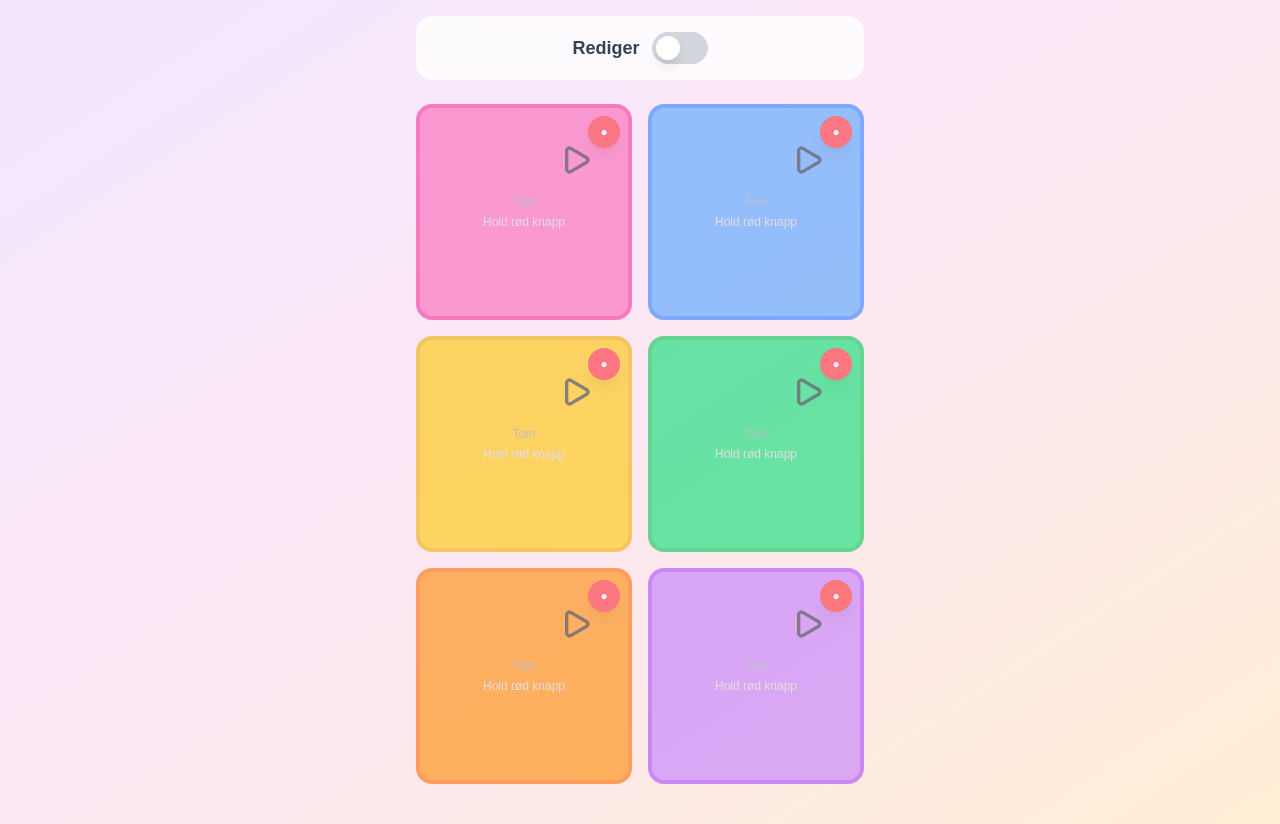
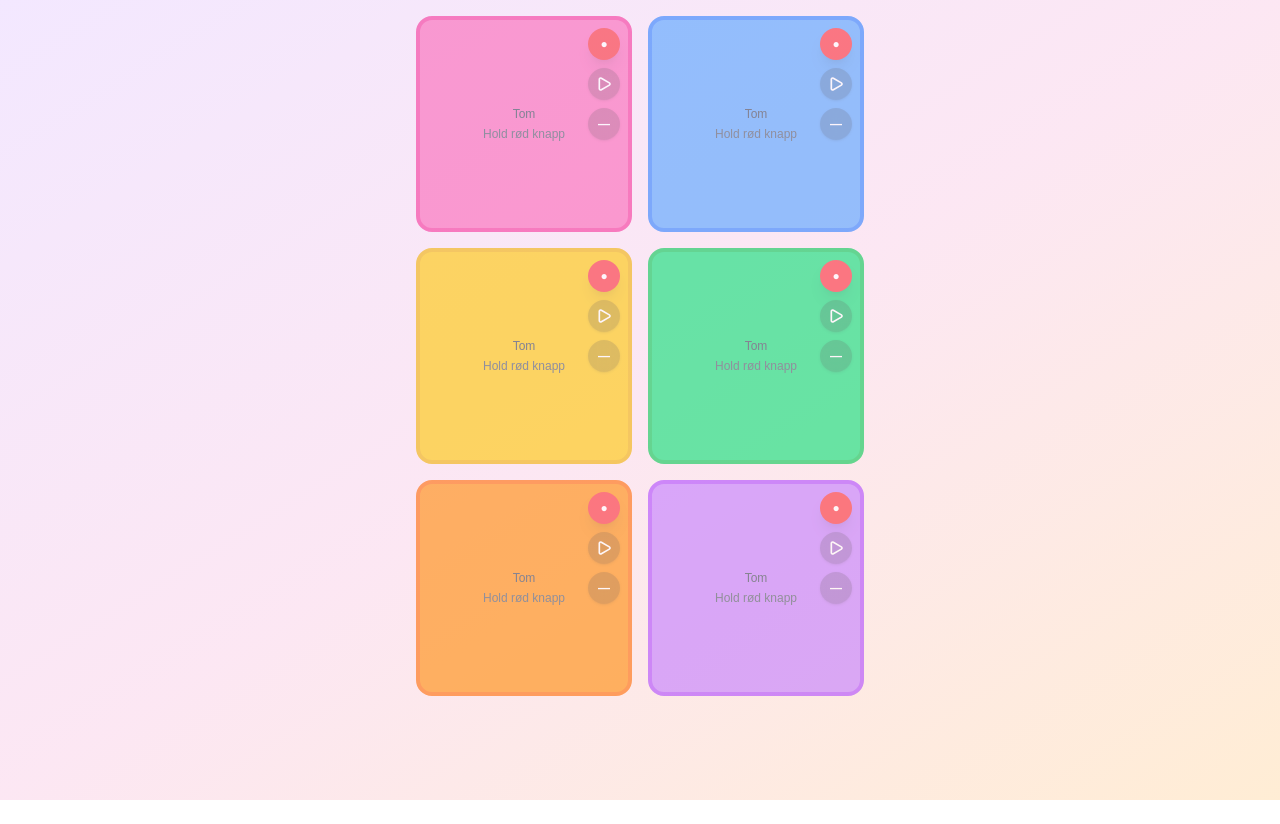
Before and after one commit to ChristianWatkins/lydmaskinen, a Next.js app: page / in a window 1280 px wide. After the commit the page ends 800 px from the top, so only its background shows below. Built offline with nearby package versions, Linux system fonts and the light colour scheme.

Commit message:
simplified editing: inline toggle buttons, removed flip animation and edit mode

```diff
--- a/app/page.tsx
+++ b/app/page.tsx
@@ -1,12 +1,11 @@
 'use client';
 
 import { useState, useEffect } from 'react';
-import { PadData, Mode } from '@/types';
+import { PadData } from '@/types';
 import Pad from '@/components/Pad';
 import { playAudio, saveToStorage, loadFromStorage } from '@/lib/audio';
 
 export default function Home() {
-  const [mode, setMode] = useState<Mode>('play');
   const [pads, setPads] = useState<PadData[]>(() => {
     // Initialize 6 pads
     return Array.from({ length: 6 }, (_, i) => ({
@@ -101,37 +100,12 @@ export default function Home() {
   return (
     <div className="min-h-screen bg-gradient-to-br from-purple-100 via-pink-100 to-orange-100 p-4">
       <div className="max-w-md mx-auto">
-        {/* Mode Toggle - Only Edit mode now */}
-        <div className="mb-6 bg-white/80 backdrop-blur-sm rounded-2xl p-4">
-          <div className="flex items-center justify-center gap-3">
-            <span className="text-gray-700 font-semibold text-lg">Rediger</span>
-            <button
-              onClick={() => {
-                setMode(mode === 'edit' ? 'play' : 'edit');
-              }}
-              className={`
-                relative inline-flex h-8 w-14 items-center rounded-full transition-colors duration-200 ease-in-out cursor-pointer
-                ${mode === 'edit' ? 'bg-purple-500' : 'bg-gray-300'}
-                focus:outline-none focus:ring-2 focus:ring-offset-2 focus:ring-purple-500
-              `}
-            >
-              <span
-                className={`
-                  inline-block h-6 w-6 transform rounded-full bg-white shadow-lg transition-transform duration-200 ease-in-out
-                  ${mode === 'edit' ? 'translate-x-7' : 'translate-x-1'}
-                `}
-              />
-            </button>
-          </div>
-        </div>
-
         {/* Pad Grid */}
         <div className="grid grid-cols-2 gap-4 mb-6">
           {pads.map((pad) => (
             <Pad
               key={pad.id}
               padData={pad}
-              mode={mode}
               onRecordStart={handleRecordStart}
               onRecord={handleRecord}
               onPlay={handlePlay}
--- a/components/Pad.tsx
+++ b/components/Pad.tsx
@@ -1,12 +1,11 @@
 'use client';
 
-import { PadData, Mode } from '@/types';
+import { PadData } from '@/types';
 import { useState, useEffect } from 'react';
 import { RotateCcw, Play } from 'lucide-react';
 
 interface PadProps {
   padData: PadData;
-  mode: Mode;
   onRecordStart: (padId: string) => void;
   onRecord: (padId: string, blob: Blob) => void;
   onPlay: (padId: string) => void;
@@ -17,7 +16,6 @@ interface PadProps {
 
 export default function Pad({
   padData,
-  mode,
   onRecordStart,
   onRecord,
   onPlay,
@@ -27,20 +25,12 @@ export default function Pad({
 }: PadProps) {
   const [isPressed, setIsPressed] = useState(false);
   const [isRecordingStarted, setIsRecordingStarted] = useState(false);
-  const [localEffect, setLocalEffect] = useState<PadData['effect']>(padData.effect);
-  const [localReverse, setLocalReverse] = useState(padData.reverse);
-
-  // Update local state when padData changes
-  useEffect(() => {
-    setLocalEffect(padData.effect);
-    setLocalReverse(padData.reverse);
-  }, [padData.effect, padData.reverse]);
 
   const handleStart = async (e: React.MouseEvent | React.TouchEvent) => {
     e.preventDefault();
     setIsPressed(true);
 
-    console.log('👆 handleStart called, mode:', mode, 'padId:', padData.id);
+    console.log('👆 handleStart called, padId:', padData.id);
 
     // Always play in main area (record button is separate)
     console.log('🎵 Attempting to play audio for pad:', padData.id, 'hasAudio:', !!padData.audioBlob);
@@ -84,20 +74,31 @@ export default function Pad({
     setIsPressed(false);
   };
 
-  const handleEffectChange = (e: React.ChangeEvent<HTMLSelectElement>) => {
-    const newEffect = e.target.value as PadData['effect'];
-    setLocalEffect(newEffect);
-    onSaveEdit(padData.id, { effect: newEffect });
+  const handleDirectionToggle = (e: React.MouseEvent | React.TouchEvent) => {
+    e.preventDefault();
+    e.stopPropagation();
+    onSaveEdit(padData.id, { reverse: !padData.reverse });
   };
 
-  const handleReverseToggle = (reverse: boolean) => {
-    setLocalReverse(reverse);
-    onSaveEdit(padData.id, { reverse });
+  const handleEffectCycle = (e: React.MouseEvent | React.TouchEvent) => {
+    e.preventDefault();
+    e.stopPropagation();
+
+    // Cycle through: none → smurf → troll → none
+    let newEffect: PadData['effect'];
+    if (padData.effect === 'none') {
+      newEffect = 'smurf';
+    } else if (padData.effect === 'smurf') {
+      newEffect = 'troll';
+    } else {
+      newEffect = 'none';
+    }
+
+    onSaveEdit(padData.id, { effect: newEffect });
   };
 
   const hasAudio = !!padData.audioBlob || !!padData.audioUrl;
   const padState = isRecording ? 'recording' : isPlaying ? 'playing' : hasAudio ? 'has-audio' : 'empty';
-  const isFlipped = mode === 'edit';
 
   // Color palette for pads
   const padColors: Record<string, { bg: string; border: string; hover: string }> = {
@@ -112,18 +113,12 @@ export default function Pad({
   const colors = padColors[padData.id] || { bg: 'bg-gray-400', border: 'border-gray-500', hover: 'hover:bg-gray-500' };
 
   return (
-    <div className="aspect-square w-full" style={{ perspective: '1000px' }}>
-      <div
-        className="relative w-full h-full transition-transform duration-600 ease-in-out"
-        style={{
-          transformStyle: 'preserve-3d',
-          transform: isFlipped ? 'rotateY(180deg)' : 'rotateY(0deg)',
-        }}
-      >
-        {/* Front side - Pad */}
+    <div className="aspect-square w-full">
+      <div className="relative w-full h-full">
+        {/* Main Pad */}
         <div
           className={`
-            absolute inset-0 w-full h-full backface-hidden rounded-2xl border-4 transition-all duration-150
+            relative w-full h-full rounded-2xl border-4 transition-all duration-150
             ${padState === 'recording' ? 'bg-red-500 border-red-600 scale-95 shadow-lg shadow-red-500/50' : ''}
             ${padState === 'playing' ? 'bg-green-400 border-green-500 scale-95 shadow-lg shadow-green-500/50' : ''}
             ${padState === 'has-audio' ? `${colors.bg} ${colors.border} ${colors.hover} active:scale-95` : ''}
@@ -131,13 +126,11 @@ export default function Pad({
             ${isPressed ? 'scale-90' : ''}
             touch-none select-none
           `}
-          style={{ backfaceVisibility: 'hidden' }}
         >
           {/* Record button - Red dot in top right */}
-          {mode !== 'edit' && (
           <button
             className={`
-                absolute top-2 right-2 w-8 h-8 rounded-full z-10
+              absolute top-2 right-2 w-8 h-8 rounded-full z-20
               ${isRecording ? 'bg-red-600 animate-pulse' : 'bg-red-500 hover:bg-red-600'}
               shadow-lg transition-all active:scale-90
             `}
@@ -148,152 +141,63 @@ export default function Pad({
             onTouchEnd={handleRecordEnd}
           >
             <div className="w-full h-full flex items-center justify-center text-white text-xs font-bold">
-                {isRecording ? '●' : '●'}
+              ●
             </div>
           </button>
+
+          {/* Direction toggle button - Below record button */}
+          <button
+            className="absolute top-12 right-2 w-8 h-8 rounded-full z-20 bg-black/20 hover:bg-black/30 backdrop-blur-sm shadow transition-all active:scale-90 flex items-center justify-center"
+            onClick={handleDirectionToggle}
+            onTouchEnd={handleDirectionToggle}
+          >
+            {padData.reverse ? (
+              <RotateCcw size={16} className="text-white" strokeWidth={2.5} />
+            ) : (
+              <Play size={16} className="text-white" strokeWidth={2.5} />
             )}
+          </button>
+
+          {/* Effect toggle button - Below direction button */}
+          <button
+            className="absolute top-[88px] right-2 w-8 h-8 rounded-full z-20 bg-black/20 hover:bg-black/30 backdrop-blur-sm shadow transition-all active:scale-90 flex items-center justify-center"
+            onClick={handleEffectCycle}
+            onTouchEnd={handleEffectCycle}
+          >
+            {padData.effect === 'none' && (
+              <span className="text-white text-xs font-bold">—</span>
+            )}
+            {padData.effect === 'smurf' && (
+              <span className="text-lg">👶</span>
+            )}
+            {padData.effect === 'troll' && (
+              <span className="text-lg">👹</span>
+            )}
+          </button>
 
           {/* Main pad area for playback */}
           <button
-            className="w-full h-full"
-            onMouseDown={mode !== 'edit' ? handleStart : undefined}
-            onMouseUp={mode !== 'edit' ? handleEnd : undefined}
-            onMouseLeave={mode !== 'edit' ? handleEnd : undefined}
-            onTouchStart={mode !== 'edit' ? handleStart : undefined}
-            onTouchEnd={mode !== 'edit' ? handleEnd : undefined}
-            disabled={mode === 'edit'}
+            className="w-full h-full rounded-2xl"
+            onMouseDown={handleStart}
+            onMouseUp={handleEnd}
+            onMouseLeave={handleEnd}
+            onTouchStart={handleStart}
+            onTouchEnd={handleEnd}
           >
-            <div className="absolute inset-0 flex flex-col items-center justify-center">
+            <div className="absolute inset-0 flex flex-col items-center justify-center pointer-events-none">
               {padState === 'recording' && (
                 <>
                   <div className="text-white text-3xl font-bold animate-pulse mb-2">●</div>
                   <div className="text-white text-xs font-semibold">HOLD INNE</div>
                 </>
               )}
-              {padState === 'empty' && mode !== 'edit' && (
+              {padState === 'empty' && (
                 <div className="text-center">
-                  <div className="text-gray-400 text-xs font-medium mb-1">Tom</div>
-                  <div className="text-gray-300 text-xs">Hold rød knapp</div>
+                  <div className="text-gray-700 text-xs font-medium mb-1">Tom</div>
+                  <div className="text-gray-600 text-xs">Hold rød knapp</div>
                 </div>
               )}
             </div>
-
-            {/* Settings indicators - same layout as back side, but without grid */}
-            {padState !== 'recording' && (
-              <>
-                {/* Upper left: Reverse - matches back side position */}
-                {padData.reverse && (
-                  <div className="absolute top-0 left-0 w-1/2 h-1/2 flex items-center justify-center pointer-events-none">
-                    <RotateCcw size={32} className="text-gray-900 opacity-80" strokeWidth={2.5} />
-                  </div>
-                )}
-
-                {/* Upper right: Forward - matches back side position */}
-                {!padData.reverse && (
-                  <div className="absolute top-0 right-0 w-1/2 h-1/2 flex items-center justify-center pointer-events-none">
-                    <Play size={32} className="text-gray-900 opacity-80" strokeWidth={2.5} />
-                  </div>
-                )}
-
-                {/* Lower left: Troll - matches back side position */}
-                {padData.effect === 'troll' && (
-                  <div className="absolute bottom-0 left-0 w-1/2 h-1/2 flex items-center justify-center pointer-events-none">
-                    <span className="text-4xl opacity-80">👹</span>
-                  </div>
-                )}
-
-                {/* Lower right: Smurfe - matches back side position */}
-                {padData.effect === 'smurf' && (
-                  <div className="absolute bottom-0 right-0 w-1/2 h-1/2 flex items-center justify-center pointer-events-none">
-                    <span className="text-4xl opacity-80">👶</span>
-                  </div>
-                )}
-              </>
-            )}
-          </button>
-        </div>
-
-        {/* Back side - Edit settings */}
-        <div
-          className={`
-            absolute inset-0 w-full h-full backface-hidden rounded-2xl border-4 bg-white border-purple-300
-            grid grid-cols-2 gap-0
-          `}
-          style={{
-            backfaceVisibility: 'hidden',
-            transform: 'rotateY(180deg)',
-          }}
-        >
-          {/* Øvre venstre: Revers */}
-          <button
-            onClick={(e) => {
-              e.stopPropagation();
-              handleReverseToggle(true);
-            }}
-            className={`
-              flex items-center justify-center border-r-2 border-b-2 border-gray-200 transition-all
-              ${localReverse
-                ? 'bg-purple-500 text-white'
-                : 'bg-gray-50 text-gray-600 active:bg-gray-100'
-              }
-            `}
-          >
-            <RotateCcw size={32} strokeWidth={2.5} />
-          </button>
-
-          {/* Øvre høyre: Forover */}
-          <button
-            onClick={(e) => {
-              e.stopPropagation();
-              handleReverseToggle(false);
-            }}
-            className={`
-              flex items-center justify-center border-b-2 border-gray-200 transition-all
-              ${!localReverse
-                ? 'bg-purple-500 text-white'
-                : 'bg-gray-50 text-gray-600 active:bg-gray-100'
-              }
-            `}
-          >
-            <Play size={32} strokeWidth={2.5} />
-          </button>
-
-          {/* Nedre venstre: Troll */}
-          <button
-            onClick={(e) => {
-              e.stopPropagation();
-              // Toggle troll: if already troll, set to none, otherwise set to troll
-              const newEffect = localEffect === 'troll' ? 'none' : 'troll';
-              handleEffectChange({ target: { value: newEffect } } as React.ChangeEvent<HTMLSelectElement>);
-            }}
-            className={`
-              flex items-center justify-center border-r-2 border-gray-200 transition-all
-              ${localEffect === 'troll'
-                ? 'bg-purple-500 text-white'
-                : 'bg-gray-50 text-gray-600 active:bg-gray-100'
-              }
-            `}
-          >
-            <span className="text-3xl">👹</span>
-          </button>
-
-          {/* Nedre høyre: Smurfe */}
-          <button
-            onClick={(e) => {
-              e.stopPropagation();
-              // Toggle smurf: if already smurf, set to none, otherwise set to smurf
-              const newEffect = localEffect === 'smurf' ? 'none' : 'smurf';
-              handleEffectChange({ target: { value: newEffect } } as React.ChangeEvent<HTMLSelectElement>);
-            }}
-            className={`
-              flex items-center justify-center transition-all
-              ${localEffect === 'smurf'
-                ? 'bg-purple-500 text-white'
-                : 'bg-gray-50 text-gray-600 active:bg-gray-100'
-              }
-            `}
-          >
-            <span className="text-3xl">👶</span>
           </button>
         </div>
       </div>
--- a/types/index.ts
+++ b/types/index.ts
@@ -5,5 +5,3 @@ export interface PadData {
   effect: 'none' | 'smurf' | 'troll';
   reverse: boolean;
 }
-
-export type Mode = 'play' | 'edit';
```
Lines whose indentation alone changed are shown as unchanged.
